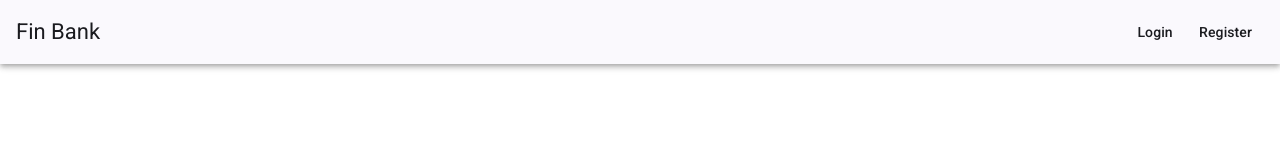
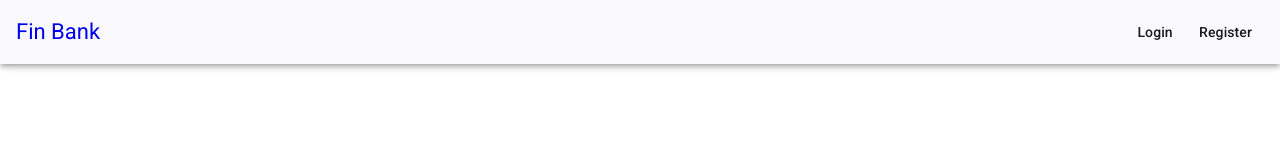
Before and after one commit to pavan-kalyan876/main-wip, an Angular app in the folder main-project/frontend/fin-bank/: page / in a window 1280 px wide. Shown: the top 160 px of the page. Built offline with nearby package versions, Linux system fonts and the light colour scheme.

Commit message:
updated bank name

```diff
--- a/main-project/frontend/fin-bank/src/app/shared/components/nav/nav.component.html
+++ b/main-project/frontend/fin-bank/src/app/shared/components/nav/nav.component.html
@@ -1,6 +1,6 @@
 <mat-toolbar color="primary" class="mat-elevation-z4">
   <!-- Bank Name -->
-  <span>Fin Bank</span>
+  <a class="navbar-brand" routerLink="/">Fin Bank</a>
 
   <!-- Spacer to push links to the right -->
   <span class="spacer"></span>
--- a/main-project/frontend/fin-bank/src/app/shared/components/nav/nav.component.scss
+++ b/main-project/frontend/fin-bank/src/app/shared/components/nav/nav.component.scss
@@ -6,9 +6,11 @@ mat-toolbar {
   display: flex;
   justify-content: space-between;
   align-items: center;
-
 }
 
 button {
   color: white;
 }
+.navbar-brand {
+  text-decoration: none;
+}
```
